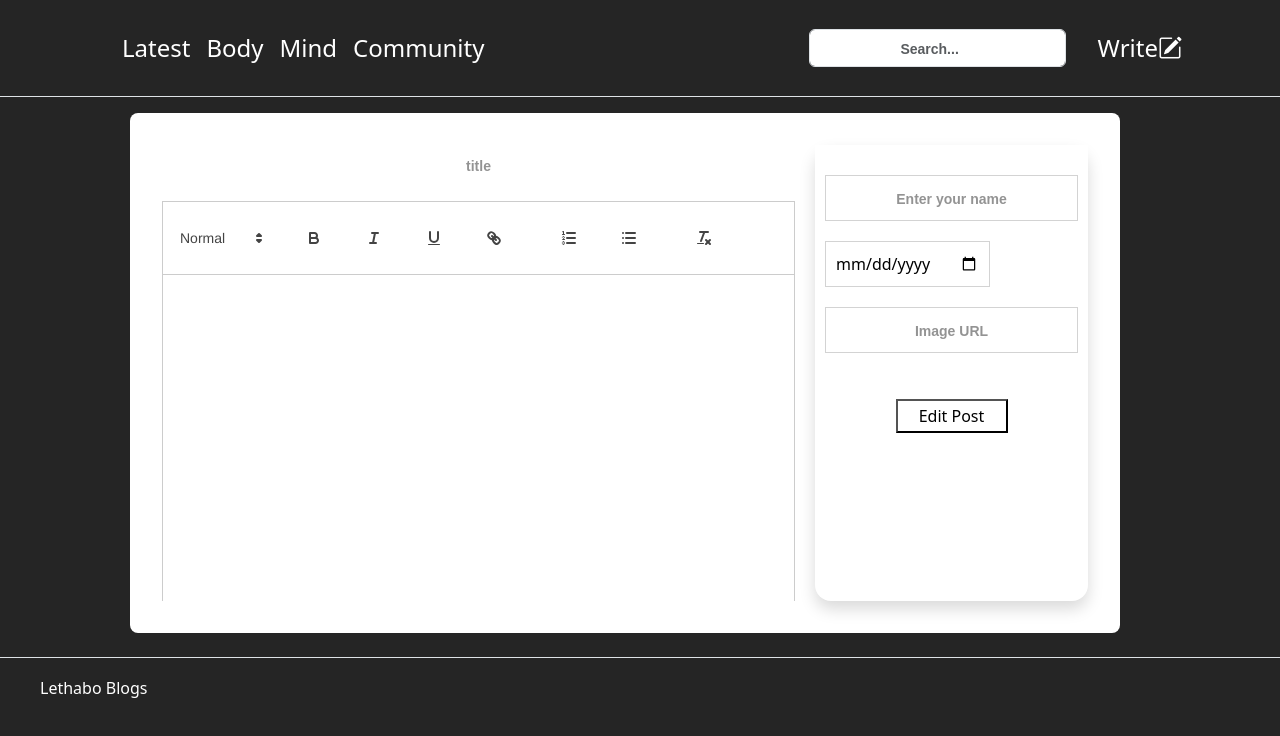
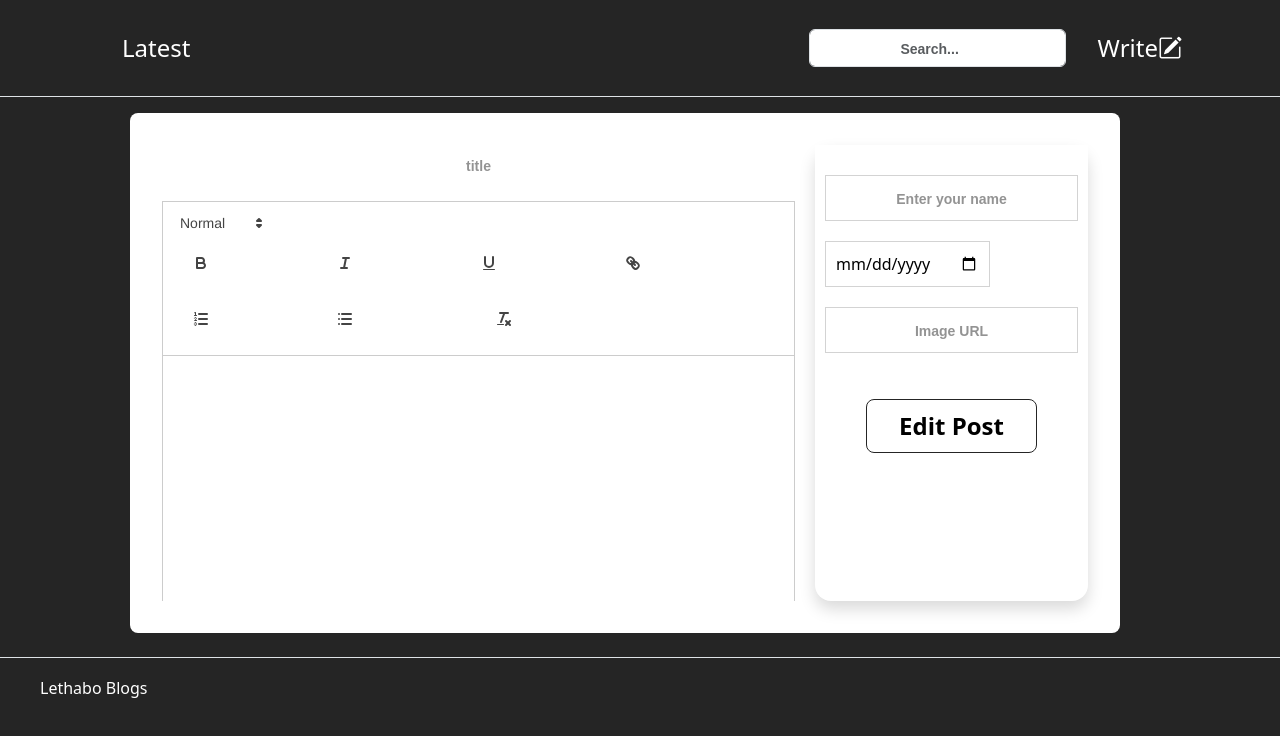
Before and after one commit to lethabomichelle/Lethabo-Blog, a React (Create React App) app: page /edit/1 in a window 1280 px wide. Shown: the top 736 px of the page. Built offline with nearby package versions, Linux system fonts and the light colour scheme; no server answers.

Commit message:
changed  buttons style

```diff
--- a/src/componets/DetailsPage/detailsPage.css
+++ b/src/componets/DetailsPage/detailsPage.css
@@ -1,9 +1,27 @@
 button {
-    color: hsl(0, 0%, 100%);
-    padding: 0.2rem;
+    padding: 0.5rem 2rem;
     margin: 1rem;
-    width: 7rem;
+    min-width: 7rem;
+    width: fit-content;
+    height: fit-content;
+    font-size: 1.5rem;
+    background-color: whitesmoke;
+    color: #112;
+    border: 0.1rem solid #252525;
+    border-radius: 0.5rem;
+    font-weight: 600;
+    transition: all 0.5s;
 
+    &:hover {
+        background-color: #717171;
+    }
+
+    a {
+        padding: 0;
+        margin: 0;
+        background-color: inherit;
+        color: inherit;
+    }
 }
 
 .buttons {
--- a/src/componets/editPage.js
+++ b/src/componets/editPage.js
@@ -25,7 +25,7 @@ const EditPage = () => {
                 setContent(post.passage);
                 setAuthor(post.author);
                 setDate(post.date);
-                // setImage(post.image);
+                setImage(post.image);
             }
         }).catch(e => console.log('e'))
     }, [id]);
@@ -33,14 +33,14 @@ const EditPage = () => {
     const handleSubmit = (e) => {
         e.preventDefault();
         const blog = { id, title, passage: content, author, date, image };
-        // console.log(blog);
+        console.log(blog);
 
         fetch("http://localhost:3001/api/posts/" + id, {
             method: 'PUT',
             headers: { "Content-Type": "application/json" },
             body: JSON.stringify(blog)
         }).then(() => {
-            navigate("/")
+            navigate("/blog/" + id);
         })
     }
 
--- a/src/componets/navbar/Nav.js
+++ b/src/componets/navbar/Nav.js
@@ -15,9 +15,9 @@ export default function Navbar() {
 
                     <ul className="nav col-12 col-lg-auto me-lg-auto mb-2  mb-md-0">
                         <li><a href="/" className=" px-2 ">Latest</a></li>
-                        <li><a href="/" className=" px-2 ">Body</a></li>
+                        {/* <li><a href="/" className=" px-2 ">Body</a></li>
                         <li><a href="/" className=" px-2 ">Mind</a></li>
-                        <li><a href="/" className=" px-2 ">Community</a></li>
+                        <li><a href="/" className=" px-2 ">Community</a></li> */}
                     </ul>
 
                     <form className="col-12 col-lg-auto mb-3 mb-lg-0 me-lg-3" role="search">
```
Also changed, not shown: 1 other file (tests, documents, lock files or other folders).
